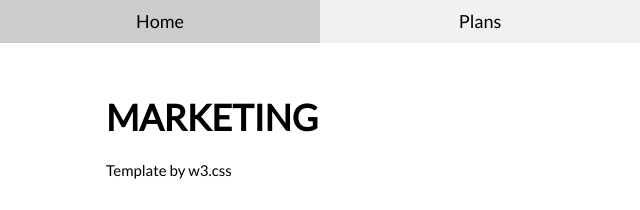
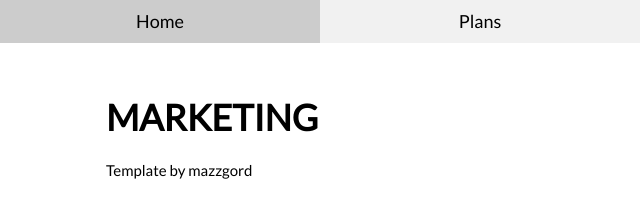
Before and after one commit to maliakoglu/business-m, a plain HTML site: page index.html in a window 1280 px wide. Shown: the top 210 px of the page, 0-640 px from the left. Drawn offline with nearby package versions, Linux system fonts and the light colour scheme.

Commit message:
Update index.html
changes

```diff
--- a/index.html
+++ b/index.html
@@ -37,7 +37,7 @@ html,body,h1,h2,h3,h4 {font-family:"Lato", sans-serif}
 
   <div class="w3-panel">
     <h1><b>MARKETING</b></h1>
-    <p>Template by w3.css</p>
+    <p>Template by mazzgord</p>
   </div>
 
   <!-- Slideshow -->
```
